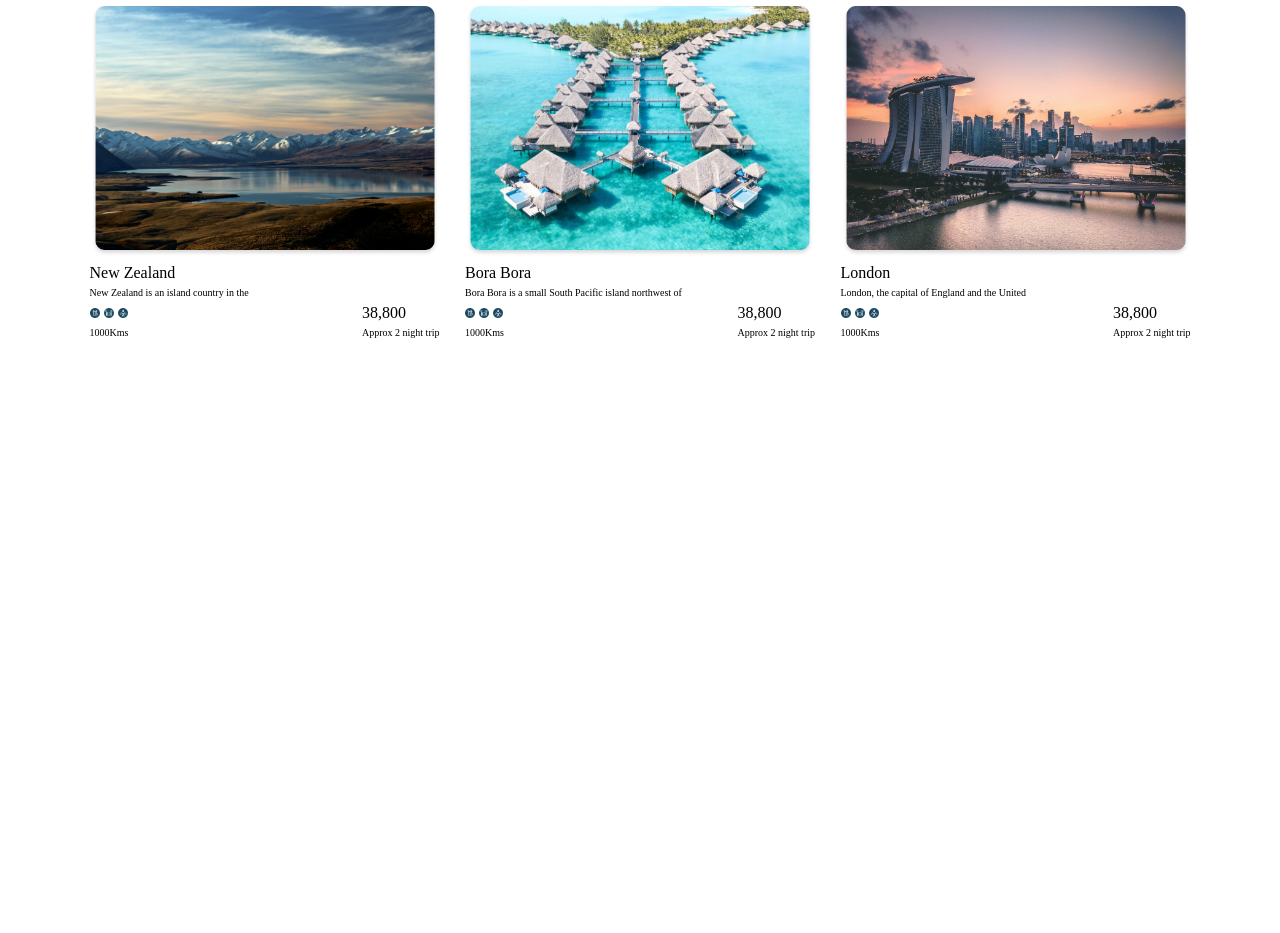
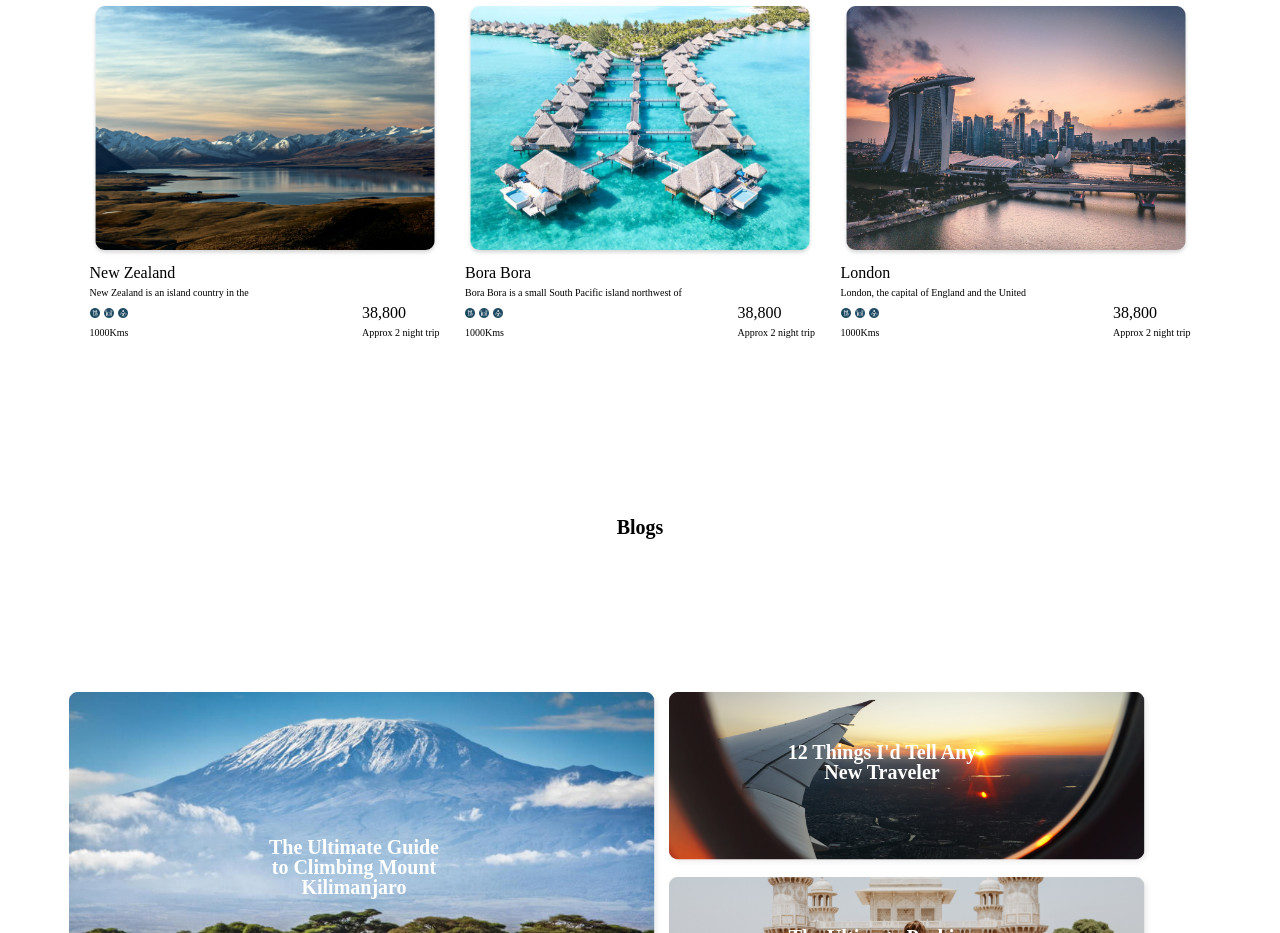
Before and after one commit to Kotexat/Project-Travel, a plain HTML site: page index.html in a window 1280 px wide. Shown: the part 1867-2800 px from the top of the page. Before the commit the page ends 2370 px from the top, so only its background shows below. Drawn offline with Linux system fonts and the light colour scheme.

Commit message:
sectionFourth

```diff
--- a/index.html
+++ b/index.html
@@ -199,11 +199,32 @@
                 </div>
             </div>
         </section>
-        <!-- <section class="sectionFourth">
-            <h3>Blogs</h3>
+        <section class="sectionFourth">
+            <h4>Blogs</h4>
+            <div class="Blogs">
+                <div class="BlogsFirst">
+                    <img class="Kilimanjaro" src="./Image/Kilimanjaro.png" alt="">
+                    <h5>The Ultimate Guide
+                        to Climbing
+                        Mount Kilimanjaro</h5>
+                </div>
+              <div class="Column">
+                 <div class="BlogsSecond">
+                    <img class="Traveler" src="./Image/Traveler.png" alt="">
+                    <h6>12 Things I'd Tell Any
+                    New Traveler</h6>
+                </div>
+                <div class="BlogsThird">
+                    <img class="Traveler" src="./Image/Packing.png" alt="">
+                    <h6>The Ultimate Packing List for
+                    Female Travelers</h6>
+                </div>
+            </div>
 
-        </section> -->
+            </div>
 
+
+        </section>
 
 
     </div>
--- a/style.css
+++ b/style.css
@@ -174,13 +174,16 @@ h2 {
     border-bottom: 2px solid;
     border-image: (45deg, #163235);
 }
-.Picture{
+
+.Picture {
     width: 350px;
 }
-.cities{
+
+.cities {
     margin-top: 60px;
 }
-.citiesFirst{
+
+.citiesFirst {
     display: flex;
     justify-content: space-evenly;
     line-height: 20px;
@@ -188,13 +191,83 @@ h2 {
 }
 
 
-.Pragment{
+.Pragment {
     display: flex;
     justify-content: space-between;
 }
-.sectionThird p{
+
+.sectionThird p {
     font-size: 10px;
 }
-.Pragment img{
+
+.Pragment img {
     width: 10px;
 }
+
+/* Section Fourth Styles */
+.sectionFourth {
+    width: 90%;
+    margin: 0 auto;
+    height: 600px;
+    margin-top: 150px;
+}
+
+h4 {
+    font-size: 20px;
+    font-weight: bold;
+    text-align: center;
+}
+
+.Blogs {
+
+    display: flex;
+    margin-top: 150px;
+    color: white;
+}
+
+.Kilimanjaro {
+    width: 600px;
+
+
+}
+
+.Traveler {
+    width: 490px;
+}
+
+.BlogsFirst {
+    position: relative;
+}
+
+h5 {
+    position: absolute;
+    top: 150px;
+    left: 200px;
+    font-size: 20px;
+    font-weight: bold;
+    width: 30%;
+    text-align: center;
+
+}
+.BlogsSecond{
+    position: relative;
+
+}
+
+h6 {
+    position: absolute;
+    top: 55px;
+    left: 120px;
+    font-size: 20px;
+    font-weight: bold;
+    width: 40%;
+    text-align: center;
+}
+.BlogsThird{
+    position: relative;
+
+}
+.Column{
+    display: flex;
+    flex-direction: column;
+}
```
Also changed, not shown: Image/Hei.jpeg (added), Image/Kilimanjaro.png (added), Image/Packing.png (added), Image/Traveler.png (added).
